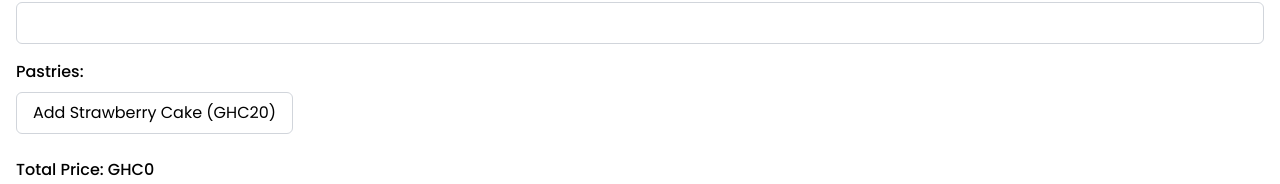
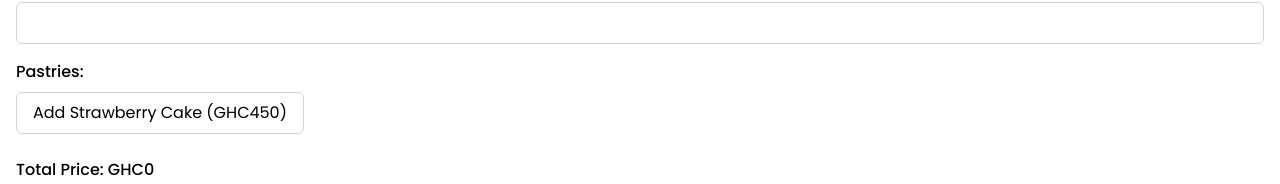
Before and after one commit to larissa-azuma/sweettooth-app, a React (Vite) app: page /buypage in a window 1280 px wide. Shown: the part 184-368 px from the top of the page. Built offline with nearby package versions, Linux system fonts and the light colour scheme.

Commit message:
chnages made to buypage

```diff
--- a/src/page/Buypage.jsx
+++ b/src/page/Buypage.jsx
@@ -65,7 +65,7 @@ const Buypage = () => {
             onClick={() => handleAddPastry('Shadow Cake', 20)}
             className="mr-2 mb-2 px-4 py-2 border border-gray-300 rounded-md focus:outline-none focus:ring-2 focus:ring-blue-500"
           >
-            Add Strawberry Cake (GHC20)
+            Add Strawberry Cake (GHC450)
           </button>
           {/* <button
             onClick={() => handleAddPastry('Donut', 15)}
```
